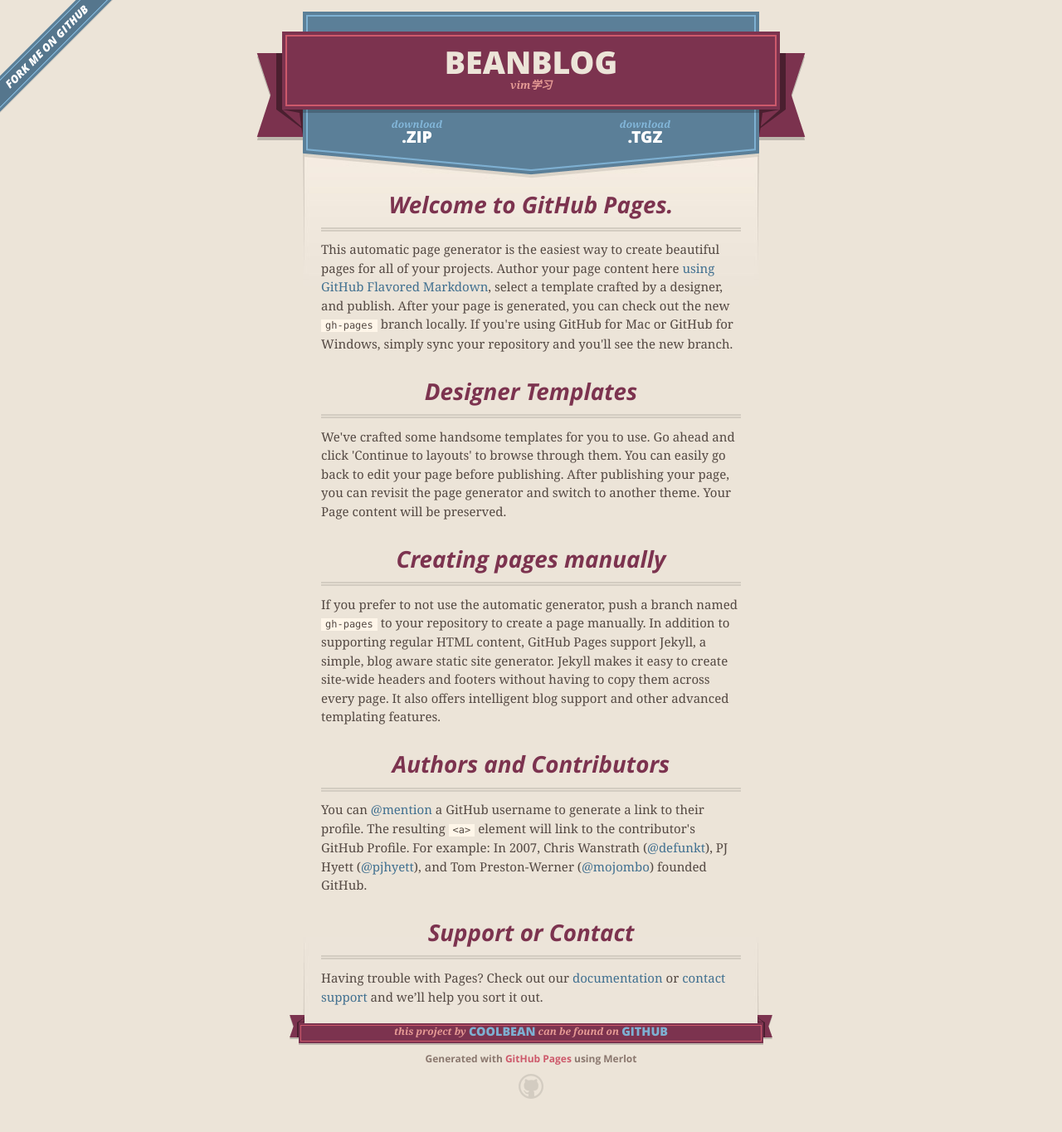
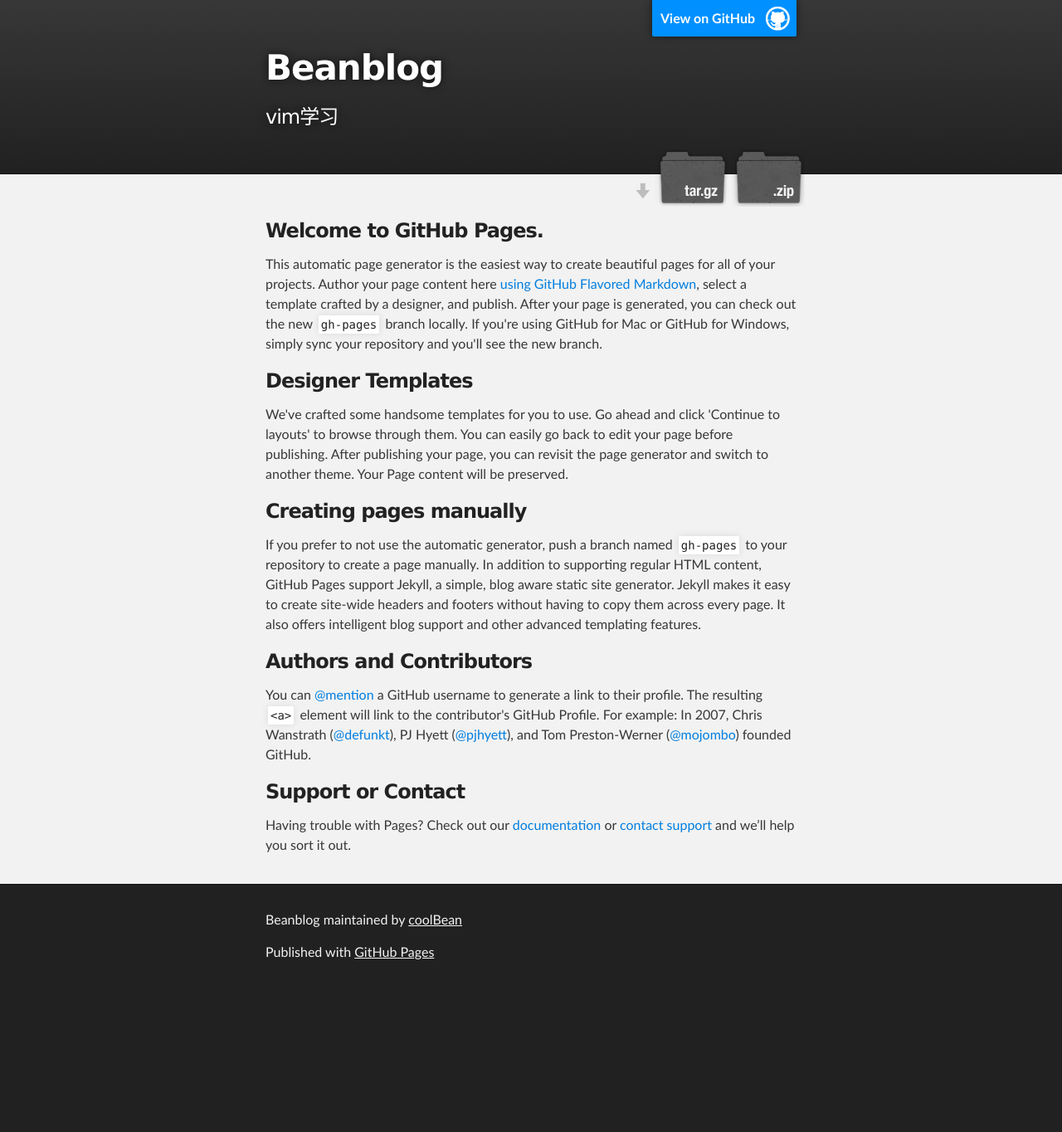
Before and after one commit to beangou/beanblog, a Jekyll site: the page index.html, which Jekyll copies as it is, in a window 1280 px wide. Shown: the whole page at 83% size. Built offline with Jekyll 4.4.1, drawn with Linux system fonts in a browser that asks for light colours; nearby versions of some CDN libraries; after the commit the page ends 1194 px from its top, so only the background shows below that.

Commit message:
Create gh-pages branch via GitHub

```diff
--- a/index.html
+++ b/index.html
@@ -1,51 +1,36 @@
 <!DOCTYPE html>
 <html>
+
   <head>
     <meta charset='utf-8'>
     <meta http-equiv="X-UA-Compatible" content="chrome=1">
-    <meta name="viewport" content="width=640">
+    <meta name="description" content="Beanblog : vim学习">
 
-    <link rel="stylesheet" href="stylesheets/core.css" media="screen">
-    <link rel="stylesheet" href="stylesheets/mobile.css" media="handheld, only screen and (max-device-width:640px)">
-    <link rel="stylesheet" href="stylesheets/github-light.css">
+    <link rel="stylesheet" type="text/css" media="screen" href="stylesheets/stylesheet.css">
 
-    <script type="text/javascript" src="javascripts/modernizr.js"></script>
-    <script type="text/javascript" src="https://ajax.googleapis.com/ajax/libs/jquery/1.7.1/jquery.min.js"></script>
-    <script type="text/javascript" src="javascripts/headsmart.min.js"></script>
-    <script type="text/javascript">
-      $(document).ready(function () {
-        $('#main_content').headsmart()
-      })
-    </script>
-    <title>Beanblog by coolBean</title>
+    <title>Beanblog</title>
   </head>
 
   <body>
-    <a id="forkme_banner" href="https://github.com/coolBean/beanblog">View on GitHub</a>
-    <div class="shell">
 
-      <header>
-        <span class="ribbon-outer">
-          <span class="ribbon-inner">
-            <h1>Beanblog</h1>
-            <h2>vim学习</h2>
-          </span>
-          <span class="left-tail"></span>
-          <span class="right-tail"></span>
-        </span>
-      </header>
+    <!-- HEADER -->
+    <div id="header_wrap" class="outer">
+        <header class="inner">
+          <a id="forkme_banner" href="https://github.com/coolBean/beanblog">View on GitHub</a>
 
-      <section id="downloads">
-        <span class="inner">
-          <a href="https://github.com/coolBean/beanblog/zipball/master" class="zip"><em>download</em> .ZIP</a><a href="https://github.com/coolBean/beanblog/tarball/master" class="tgz"><em>download</em> .TGZ</a>
-        </span>
-      </section>
+          <h1 id="project_title">Beanblog</h1>
+          <h2 id="project_tagline">vim学习</h2>
 
+            <section id="downloads">
+              <a class="zip_download_link" href="https://github.com/coolBean/beanblog/zipball/master">Download this project as a .zip file</a>
+              <a class="tar_download_link" href="https://github.com/coolBean/beanblog/tarball/master">Download this project as a tar.gz file</a>
+            </section>
+        </header>
+    </div>
 
-      <span class="banner-fix"></span>
-
-
-      <section id="main_content">
+    <!-- MAIN CONTENT -->
+    <div id="main_content_wrap" class="outer">
+      <section id="main_content" class="inner">
         <h3>
 <a id="welcome-to-github-pages" class="anchor" href="#welcome-to-github-pages" aria-hidden="true"><span class="octicon octicon-link"></span></a>Welcome to GitHub Pages.</h3>
 
@@ -71,20 +56,16 @@
 
 <p>Having trouble with Pages? Check out our <a href="https://help.github.com/pages">documentation</a> or <a href="https://github.com/contact">contact support</a> and we’ll help you sort it out.</p>
       </section>
+    </div>
 
-      <footer>
-        <span class="ribbon-outer">
-          <span class="ribbon-inner">
-            <p>this project by <a href="https://github.com/coolBean">coolBean</a> can be found on <a href="https://github.com/coolBean/beanblog">GitHub</a></p>
-          </span>
-          <span class="left-tail"></span>
-          <span class="right-tail"></span>
-        </span>
-        <p>Generated with <a href="https://pages.github.com">GitHub Pages</a> using Merlot</p>
-        <span class="octocat"></span>
+    <!-- FOOTER  -->
+    <div id="footer_wrap" class="outer">
+      <footer class="inner">
+        <p class="copyright">Beanblog maintained by <a href="https://github.com/coolBean">coolBean</a></p>
+        <p>Published with <a href="https://pages.github.com">GitHub Pages</a></p>
       </footer>
+    </div>
 
-    </div>
 
 
   </body>
--- /dev/null
+++ b/stylesheets/stylesheet.css
@@ -0,0 +1,425 @@
+/*******************************************************************************
+Slate Theme for GitHub Pages
+by Jason Costello, @jsncostello
+*******************************************************************************/
+
+@import url(github-light.css);
+
+/*******************************************************************************
+MeyerWeb Reset
+*******************************************************************************/
+
+html, body, div, span, applet, object, iframe,
+h1, h2, h3, h4, h5, h6, p, blockquote, pre,
+a, abbr, acronym, address, big, cite, code,
+del, dfn, em, img, ins, kbd, q, s, samp,
+small, strike, strong, sub, sup, tt, var,
+b, u, i, center,
+dl, dt, dd, ol, ul, li,
+fieldset, form, label, legend,
+table, caption, tbody, tfoot, thead, tr, th, td,
+article, aside, canvas, details, embed,
+figure, figcaption, footer, header, hgroup,
+menu, nav, output, ruby, section, summary,
+time, mark, audio, video {
+  margin: 0;
+  padding: 0;
+  border: 0;
+  font: inherit;
+  vertical-align: baseline;
+}
+
+/* HTML5 display-role reset for older browsers */
+article, aside, details, figcaption, figure,
+footer, header, hgroup, menu, nav, section {
+  display: block;
+}
+
+ol, ul {
+  list-style: none;
+}
+
+table {
+  border-collapse: collapse;
+  border-spacing: 0;
+}
+
+/*******************************************************************************
+Theme Styles
+*******************************************************************************/
+
+body {
+  box-sizing: border-box;
+  color:#373737;
+  background: #212121;
+  font-size: 16px;
+  font-family: 'Myriad Pro', Calibri, Helvetica, Arial, sans-serif;
+  line-height: 1.5;
+  -webkit-font-smoothing: antialiased;
+}
+
+h1, h2, h3, h4, h5, h6 {
+  margin: 10px 0;
+  font-weight: 700;
+  color:#222222;
+  font-family: 'Lucida Grande', 'Calibri', Helvetica, Arial, sans-serif;
+  letter-spacing: -1px;
+}
+
+h1 {
+  font-size: 36px;
+  font-weight: 700;
+}
+
+h2 {
+  padding-bottom: 10px;
+  font-size: 32px;
+  background: url('../images/bg_hr.png') repeat-x bottom;
+}
+
+h3 {
+  font-size: 24px;
+}
+
+h4 {
+  font-size: 21px;
+}
+
+h5 {
+  font-size: 18px;
+}
+
+h6 {
+  font-size: 16px;
+}
+
+p {
+  margin: 10px 0 15px 0;
+}
+
+footer p {
+  color: #f2f2f2;
+}
+
+a {
+  text-decoration: none;
+  color: #007edf;
+  text-shadow: none;
+
+  transition: color 0.5s ease;
+  transition: text-shadow 0.5s ease;
+  -webkit-transition: color 0.5s ease;
+  -webkit-transition: text-shadow 0.5s ease;
+  -moz-transition: color 0.5s ease;
+  -moz-transition: text-shadow 0.5s ease;
+  -o-transition: color 0.5s ease;
+  -o-transition: text-shadow 0.5s ease;
+  -ms-transition: color 0.5s ease;
+  -ms-transition: text-shadow 0.5s ease;
+}
+
+a:hover, a:focus {text-decoration: underline;}
+
+footer a {
+  color: #F2F2F2;
+  text-decoration: underline;
+}
+
+em {
+  font-style: italic;
+}
+
+strong {
+  font-weight: bold;
+}
+
+img {
+  position: relative;
+  margin: 0 auto;
+  max-width: 739px;
+  padding: 5px;
+  margin: 10px 0 10px 0;
+  border: 1px solid #ebebeb;
+
+  box-shadow: 0 0 5px #ebebeb;
+  -webkit-box-shadow: 0 0 5px #ebebeb;
+  -moz-box-shadow: 0 0 5px #ebebeb;
+  -o-box-shadow: 0 0 5px #ebebeb;
+  -ms-box-shadow: 0 0 5px #ebebeb;
+}
+
+p img {
+  display: inline;
+  margin: 0;
+  padding: 0;
+  vertical-align: middle;
+  text-align: center;
+  border: none;
+}
+
+pre, code {
+  width: 100%;
+  color: #222;
+  background-color: #fff;
+
+  font-family: Monaco, "Bitstream Vera Sans Mono", "Lucida Console", Terminal, monospace;
+  font-size: 14px;
+
+  border-radius: 2px;
+  -moz-border-radius: 2px;
+  -webkit-border-radius: 2px;
+}
+
+pre {
+  width: 100%;
+  padding: 10px;
+  box-shadow: 0 0 10px rgba(0,0,0,.1);
+  overflow: auto;
+}
+
+code {
+  padding: 3px;
+  margin: 0 3px;
+  box-shadow: 0 0 10px rgba(0,0,0,.1);
+}
+
+pre code {
+  display: block;
+  box-shadow: none;
+}
+
+blockquote {
+  color: #666;
+  margin-bottom: 20px;
+  padding: 0 0 0 20px;
+  border-left: 3px solid #bbb;
+}
+
+
+ul, ol, dl {
+  margin-bottom: 15px
+}
+
+ul {
+  list-style-position: inside;
+  list-style: disc;
+  padding-left: 20px;
+}
+
+ol {
+  list-style-position: inside;
+  list-style: decimal;
+  padding-left: 20px;
+}
+
+dl dt {
+  font-weight: bold;
+}
+
+dl dd {
+  padding-left: 20px;
+  font-style: italic;
+}
+
+dl p {
+  padding-left: 20px;
+  font-style: italic;
+}
+
+hr {
+  height: 1px;
+  margin-bottom: 5px;
+  border: none;
+  background: url('../images/bg_hr.png') repeat-x center;
+}
+
+table {
+  border: 1px solid #373737;
+  margin-bottom: 20px;
+  text-align: left;
+ }
+
+th {
+  font-family: 'Lucida Grande', 'Helvetica Neue', Helvetica, Arial, sans-serif;
+  padding: 10px;
+  background: #373737;
+  color: #fff;
+ }
+
+td {
+  padding: 10px;
+  border: 1px solid #373737;
+ }
+
+form {
+  background: #f2f2f2;
+  padding: 20px;
+}
+
+/*******************************************************************************
+Full-Width Styles
+*******************************************************************************/
+
+.outer {
+  width: 100%;
+}
+
+.inner {
+  position: relative;
+  max-width: 640px;
+  padding: 20px 10px;
+  margin: 0 auto;
+}
+
+#forkme_banner {
+  display: block;
+  position: absolute;
+  top:0;
+  right: 10px;
+  z-index: 10;
+  padding: 10px 50px 10px 10px;
+  color: #fff;
+  background: url('../images/blacktocat.png') #0090ff no-repeat 95% 50%;
+  font-weight: 700;
+  box-shadow: 0 0 10px rgba(0,0,0,.5);
+  border-bottom-left-radius: 2px;
+  border-bottom-right-radius: 2px;
+}
+
+#header_wrap {
+  background: #212121;
+  background: -moz-linear-gradient(top, #373737, #212121);
+  background: -webkit-linear-gradient(top, #373737, #212121);
+  background: -ms-linear-gradient(top, #373737, #212121);
+  background: -o-linear-gradient(top, #373737, #212121);
+  background: linear-gradient(top, #373737, #212121);
+}
+
+#header_wrap .inner {
+  padding: 50px 10px 30px 10px;
+}
+
+#project_title {
+  margin: 0;
+  color: #fff;
+  font-size: 42px;
+  font-weight: 700;
+  text-shadow: #111 0px 0px 10px;
+}
+
+#project_tagline {
+  color: #fff;
+  font-size: 24px;
+  font-weight: 300;
+  background: none;
+  text-shadow: #111 0px 0px 10px;
+}
+
+#downloads {
+  position: absolute;
+  width: 210px;
+  z-index: 10;
+  bottom: -40px;
+  right: 0;
+  height: 70px;
+  background: url('../images/icon_download.png') no-repeat 0% 90%;
+}
+
+.zip_download_link {
+  display: block;
+  float: right;
+  width: 90px;
+  height:70px;
+  text-indent: -5000px;
+  overflow: hidden;
+  background: url(../images/sprite_download.png) no-repeat bottom left;
+}
+
+.tar_download_link {
+  display: block;
+  float: right;
+  width: 90px;
+  height:70px;
+  text-indent: -5000px;
+  overflow: hidden;
+  background: url(../images/sprite_download.png) no-repeat bottom right;
+  margin-left: 10px;
+}
+
+.zip_download_link:hover {
+  background: url(../images/sprite_download.png) no-repeat top left;
+}
+
+.tar_download_link:hover {
+  background: url(../images/sprite_download.png) no-repeat top right;
+}
+
+#main_content_wrap {
+  background: #f2f2f2;
+  border-top: 1px solid #111;
+  border-bottom: 1px solid #111;
+}
+
+#main_content {
+  padding-top: 40px;
+}
+
+#footer_wrap {
+  background: #212121;
+}
+
+
+
+/*******************************************************************************
+Small Device Styles
+*******************************************************************************/
+
+@media screen and (max-width: 480px) {
+  body {
+    font-size:14px;
+  }
+
+  #downloads {
+    display: none;
+  }
+
+  .inner {
+    min-width: 320px;
+    max-width: 480px;
+  }
+
+  #project_title {
+  font-size: 32px;
+  }
+
+  h1 {
+    font-size: 28px;
+  }
+
+  h2 {
+    font-size: 24px;
+  }
+
+  h3 {
+    font-size: 21px;
+  }
+
+  h4 {
+    font-size: 18px;
+  }
+
+  h5 {
+    font-size: 14px;
+  }
+
+  h6 {
+    font-size: 12px;
+  }
+
+  code, pre {
+    min-width: 320px;
+    max-width: 480px;
+    font-size: 11px;
+  }
+
+}
```
Also changed, not shown: images/bg_hr.png (added), images/blacktocat.png (added), images/icon_download.png (added), images/sprite_download.png (added).
